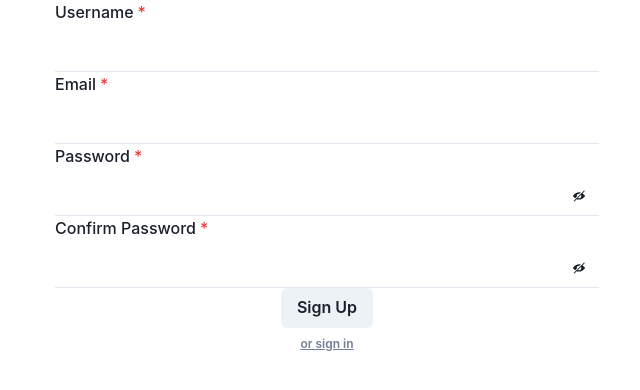
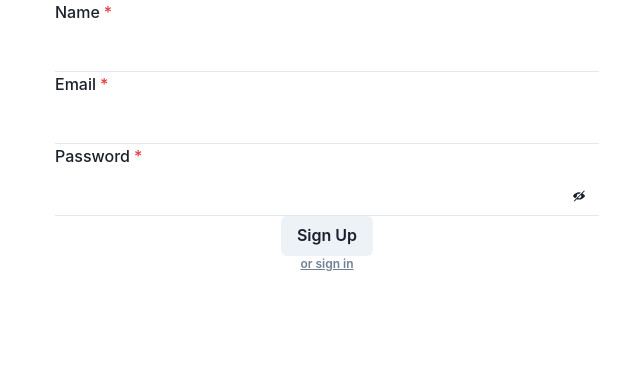
Before and after one commit to Code-the-Dream-School/dd-prac-team1-front, a React (Create React App) app: page /register in a window 1280 px wide. Shown: the top 390 px of the page, without its empty margins (313-953 px from the left). Built offline with nearby package versions, Linux system fonts and the light colour scheme.

Commit message:
fix forms and improve error handling

```diff
--- a/src/components/Login.tsx
+++ b/src/components/Login.tsx
@@ -1,110 +1,124 @@
-
-import { useState } from "react"
+import { useState } from "react";
 import {
   Box,
   Button,
   Center,
   Container,
   FormControl,
+  FormErrorMessage,
   FormLabel,
   Input,
   InputGroup,
   InputRightElement,
-    Text,
-    VStack,
+  Text
 } from "@chakra-ui/react";
-import { ViewIcon, ViewOffIcon } from "@chakra-ui/icons"
+import { ViewIcon, ViewOffIcon } from "@chakra-ui/icons";
 import { useNavigate } from "react-router-dom";
 import { login } from "../utils/fetchData";
 import { useToast } from "@chakra-ui/react";
 
 const Login = () => {
-    const [email, setEmail] = useState("")
+  const [email, setEmail] = useState("");
   const [password, setPassword] = useState("");
   const [type, setType] = useState("password");
   const [showPassword, setShowPassword] = useState(false);
+  const [errorOccur, setErrorOccur] = useState(false);
 
-    const toast = useToast()
+  const toast = useToast();
 
   const navigate = useNavigate();
 
   const navigateToRegister = () => {
     navigate("/register");
-    }
+  };
   const handleShowPassword = () => {
     if (type === "password") {
-            setType("text")
-            setShowPassword(true)
+      setType("text");
+      setShowPassword(true);
     } else {
-            setType("password")
-            setShowPassword(false)
+      setType("password");
+      setShowPassword(false);
     }
-    }
+  };
 
   const handleLogin = () => {
     login(email, password)
-        .then((data) => {
+      .then(data => {
         if (data.status === 200) {
           navigate("/home");
           setEmail("");
           setPassword("");
         }
       })
-        .catch((error) => {
+      .catch(error => {
         console.log(error);
         if (error) {
           toast({
             title: "Error",
             status: "error",
-                    isClosable: true,
-                    })
+            isClosable: true
+          });
+          setErrorOccur(true);
         }
       });
-    }
+  };
 
   return (
     <Box>
       <Container maxW="xl">
-                <VStack>
+        <form
+          onSubmit={e => {
+            e.preventDefault();
+            handleLogin();
+          }}>
           <FormControl isRequired>
-                        <FormLabel>Email</FormLabel>
+            <FormLabel htmlFor="loginEmail">Email</FormLabel>
             <Input
               type="email"
               id="loginEmail"
               variant="flushed"
               value={email}
-                            onChange={(event) => setEmail(event.target.value)}
+              onChange={event => setEmail(event.target.value)}
             />
-                        <FormLabel>Password</FormLabel>
+          </FormControl>
+          <FormControl isInvalid={errorOccur} isRequired>
+            <FormLabel htmlFor="loginPassword">Password</FormLabel>
             <InputGroup>
               <Input
                 type={type}
                 value={password}
                 id="loginPassword"
                 variant="flushed"
-                                onChange={(event) => setPassword(event.target.value)} />
+                onChange={event => setPassword(event.target.value)}
+              />
               <InputRightElement>
                 <Button size="xs" variant="ghost" onClick={handleShowPassword}>
                   {showPassword ? <ViewIcon /> : <ViewOffIcon />}
                 </Button>
               </InputRightElement>
             </InputGroup>
-
-
+            {errorOccur && (
+              <FormErrorMessage>
+                Combination email/password was not recognized
+              </FormErrorMessage>
+            )}
+          </FormControl>
           <Center>
-                            <Button
-                                variant="solid"
-                                type="submit"
-                                title="login"
-                                onClick={handleLogin}
-                                >
+            <Button variant="solid" type="submit" title="login">
               Login
             </Button>
           </Center>
-                    </FormControl>
-                    <Button variant="link" type="button" size="xs" title="forgot password?"><Text as="ins">Forgot Password?</Text></Button>
-                    <Button variant="link" type="button" size="xs" title="or create an account" onClick={navigateToRegister}><Text as="ins">or create an account</Text></Button>
-                </VStack>
+        </form>
+        <Center>
+          <Button
+            variant="link"
+            type="button"
+            size="xs"
+            title="or create an account"
+            onClick={navigateToRegister}>
+            <Text as="ins">or create an account</Text>
+          </Button>
+        </Center>
       </Container>
     </Box>
   );
--- a/src/components/Register.tsx
+++ b/src/components/Register.tsx
@@ -1,60 +1,53 @@
-import { useState } from "react"
+import { useState } from "react";
 import {
   Box,
   Button,
   Center,
   Container,
   FormControl,
+  FormErrorMessage,
   FormHelperText,
   FormLabel,
   Input,
   InputGroup,
   InputRightElement,
-  ListItem,
-  Text,
-  UnorderedList,
-  VStack
+  Text
 } from "@chakra-ui/react";
-import { ViewIcon, ViewOffIcon } from "@chakra-ui/icons"
+import { ViewIcon, ViewOffIcon } from "@chakra-ui/icons";
 import { useNavigate } from "react-router-dom";
 import { register } from "../utils/fetchData";
 import { useToast } from "@chakra-ui/react";
 
-
-
 const Register = () => {
   const [name, setName] = useState("");
   const [email, setEmail] = useState("");
-  const [showRequirements, setShowRequirements] = useState(false)
   const [password, setPassword] = useState("");
   const [confirmPassword, setConfirmPassword] = useState("");
   const [type, setType] = useState("password");
-  const [typeConfirm, setTypeConfirm] = useState("password");
   const [showPassword, setShowPassword] = useState(false);
+  const [errorOccur, setErrorOccur] = useState(false);
 
   const navigate = useNavigate();
 
   const navigateToLogin = () => {
     navigate("/login");
-  }
+  };
 
   const toast = useToast();
 
   const handleShowPassword = () => {
     if (type === "password") {
-      setType("text")
-      setTypeConfirm("text")
-      setShowPassword(true)
+      setType("text");
+      setShowPassword(true);
     } else {
-      setType("password")
-      setTypeConfirm("password")
-      setShowPassword(false)
+      setType("password");
+      setShowPassword(false);
     }
-  }
+  };
 
   const handleRegister = () => {
     register(name, email, password, confirmPassword)
-    .then((data) => {
+      .then(data => {
         if (data.status === 201) {
           navigate("/home");
           setName("");
@@ -63,90 +56,88 @@ const Register = () => {
           setConfirmPassword("");
         }
       })
-    .catch((error) => {
+      .catch(error => {
         console.log(error);
         if (error) {
           toast({
             title: "Error",
             status: "error",
-            isClosable: true,
-            })
+            isClosable: true
+          });
+          setErrorOccur(true);
         }
       });
-  }
+  };
 
   return (
     <Box>
       <Container maxW="xl">
-        <VStack>
+        <form
+          onSubmit={e => {
+            e.preventDefault();
+            handleRegister();
+          }}>
           <FormControl isRequired>
-            <FormLabel>Username</FormLabel>
+            <FormLabel htmlFor="registerName">Name</FormLabel>
             <Input
               type="text"
-              id="registerUsername"
+              id="registerName"
               variant="flushed"
               value={name}
-              onChange={(event) => setName(event.target.value)}
+              onChange={event => setName(event.target.value)}
             />
-            <FormLabel>Email</FormLabel>
+          </FormControl>
+          <FormControl isRequired>
+            <FormLabel htmlFor="registerEmail">Email</FormLabel>
             <Input
               type="email"
               id="registerEmail"
               variant="flushed"
               value={email}
-              onChange={(event) => setEmail(event.target.value)}
+              onChange={event => setEmail(event.target.value)}
             />
-            <FormLabel>Password</FormLabel>
+          </FormControl>
+          <FormControl isInvalid={errorOccur} isRequired>
+            <FormLabel htmlFor="registerPassword">Password</FormLabel>
             <InputGroup>
               <Input
                 type={type}
                 value={password}
                 id="registerPassword"
                 variant="flushed"
-                onClick={() => setShowRequirements(true)}
-                onChange={(event) => setPassword(event.target.value)} />
+                onChange={event => setPassword(event.target.value)}
+              />
               <InputRightElement>
                 <Button size="xs" variant="ghost" onClick={handleShowPassword}>
                   {showPassword ? <ViewIcon /> : <ViewOffIcon />}
                 </Button>
               </InputRightElement>
             </InputGroup>
-            {showRequirements ? (
+            {password.length > 0 && password.length < 8 && (
               <FormHelperText>
-                <UnorderedList>
-                  <ListItem>Password must be at least 8 characters long.</ListItem>
-                  <ListItem>Password must contain at least one uppercase letter (A-Z).</ListItem>
-                  <ListItem>Password must contain at least one lowercase letter (a-z).</ListItem>
-                  <ListItem>Password must contain at least one number (0-9).</ListItem>
-                  <ListItem>Password may include special characters (e.g., !@#$%^&*).</ListItem>
-                </UnorderedList>
-              </FormHelperText>) : null}
-            <FormLabel>Confirm Password</FormLabel>
-            <InputGroup>
-              <Input
-                type={typeConfirm}
-                value={confirmPassword}
-                id="registerConfirmPassword"
-                variant="flushed"
-                onClick={() => setShowRequirements(false)}
-                onChange={(event) => setConfirmPassword(event.target.value)} />
-              <InputRightElement>
-                <Button size="xs" variant="ghost" onClick={handleShowPassword}>
-                  {showPassword ? <ViewIcon /> : <ViewOffIcon />}
-                </Button>
-              </InputRightElement>
-            </InputGroup>
+                Password must be at least 8 characters long
+              </FormHelperText>
+            )}
+            {errorOccur && (
+              <FormErrorMessage>Sign up is unsuccessful</FormErrorMessage>
+            )}
             <Center>
-              <Button
-                variant="solid" type="submit" title="sign up"
-                onClick={handleRegister}
-                >
+              <Button variant="solid" type="submit" title="sign up">
                 Sign Up
               </Button>
             </Center>
           </FormControl>
-          <Button variant="link" type="button" size="xs" title="or sign in" onClick={navigateToLogin}><Text as="ins">or sign in</Text></Button>
-        </VStack>
+        </form>
+        <Center>
+          <Button
+            variant="link"
+            type="button"
+            size="xs"
+            title="or sign in"
+            onClick={navigateToLogin}>
+            <Text as="ins">or sign in</Text>
+          </Button>
+        </Center>
       </Container>
     </Box>
   );
```
Lines whose indentation alone changed are shown as unchanged.
